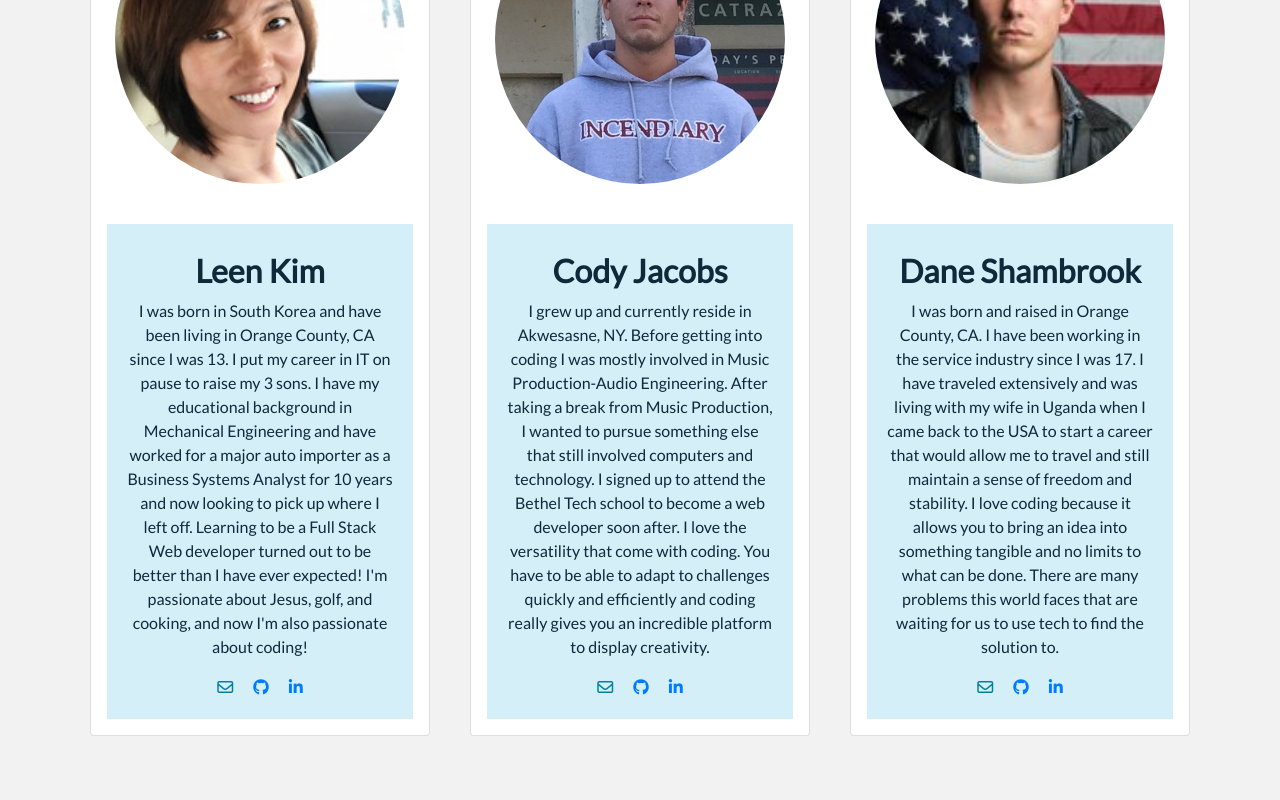
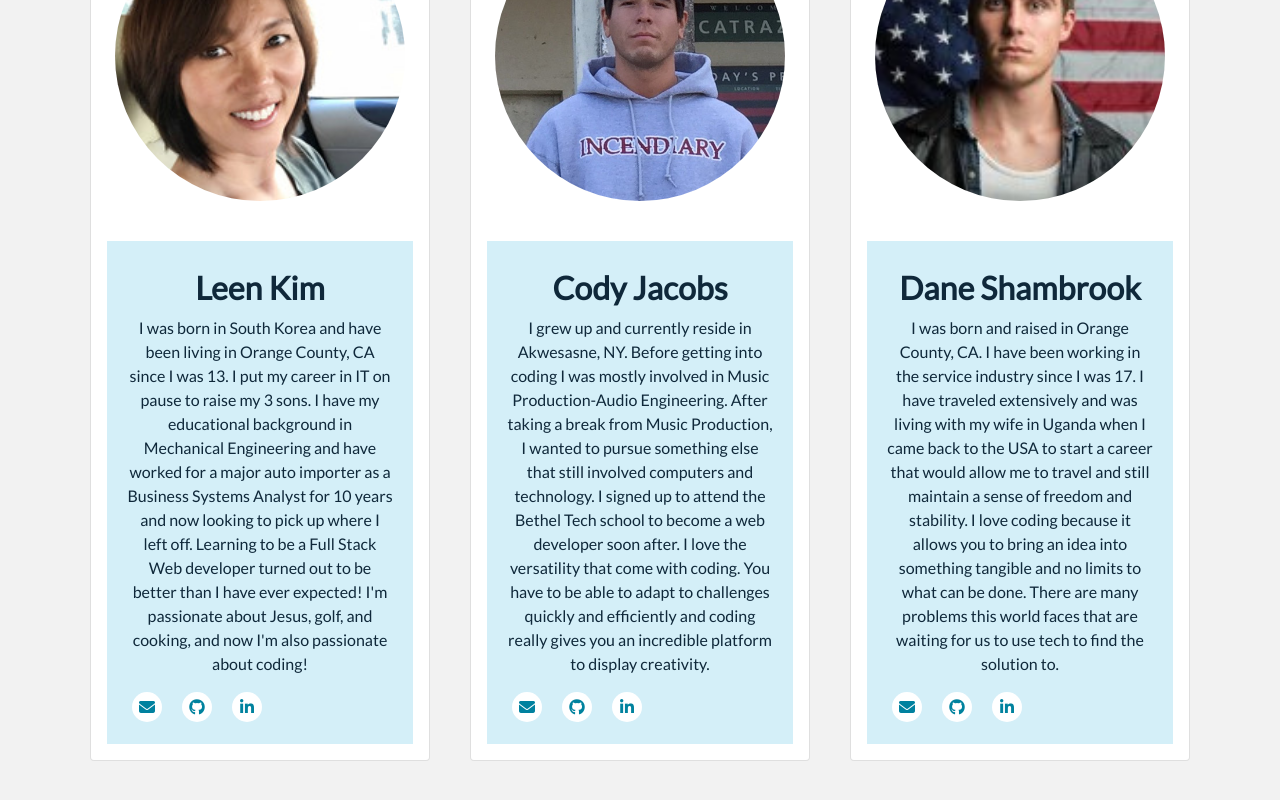
Before and after one commit to 8-27-a/final-project, a React (Create React App) app in the folder client/: page / in a window 1280 px wide. Shown: the part 1176-1976 px from the top of the page. Built offline with nearby package versions, Linux system fonts and the light colour scheme.

Commit message:
clean ups

```diff
--- a/client/src/components/Card/index.js
+++ b/client/src/components/Card/index.js
@@ -26,8 +26,8 @@ const Card = ({ first, last, email, role, imgUrl, summary, bio, userId }) => (
         color: "rgba(49, 205, 232, 1)"
       }}
     >
-      <a href={`mailto:${email}`} target="_blank" rel="noopener noreferrer">
-        <i className="fa fa-envelope-o"> {`${email}`}</i>
+      <a href={`mailto:${email}`} rel="noopener noreferrer">
+        <i className="fa fa-envelope"> {`${email}`}</i>
       </a>
     </div>
     <div
--- a/client/src/components/Footer/style.css
+++ b/client/src/components/Footer/style.css
@@ -10,7 +10,7 @@ footer {
     border-radius: 50px;
     text-align: center;
     background-color: #fff;
-    color: #00b4d7;
+    color: #00829e;
     float: left;
     margin-left: 5px;
 }
--- a/client/src/containers/Home.js
+++ b/client/src/containers/Home.js
@@ -34,7 +34,9 @@ class Home extends Component {
         </section>
         {/* ======= Dev Team Intro ===== */}
         <section className="about-us text-center" style={{ marginTop: 50 }}>
-          <h2>Project Team Members</h2>
+          <h2 style={{ color: "#0e283b", marginBottom: 25 }}>
+            Project Team Members
+          </h2>
           <div className="container">
             <div className="row">
               <div className="col-md-4">
@@ -57,12 +59,12 @@ class Home extends Component {
                       have ever expected! I'm passionate about Jesus, golf, and
                       cooking, and now I'm also passionate about coding!
                     </p>
-                    {/* <div className="social-media text-center mb-3"> */}
+                    <div className="social-media mb-5">
                       <a
                         href="mailto:leenkim@alumni.usc.edu"
                         className="card-link"
                       >
-                      <i className="fa fa-envelope-o" />
+                        <i className="fa fa-envelope" />
                       </a>
                       <a
                         href="https://github.com/llcoolk"
@@ -80,6 +82,7 @@ class Home extends Component {
                       >
                         <i className="fa fa-linkedin" />
                       </a>
+                    </div>
                   </div>
                 </div>
               </div>
@@ -105,11 +108,12 @@ class Home extends Component {
                       efficiently and coding really gives you an incredible
                       platform to display creativity.
                     </p>
+                    <div className="social-media text-center mb-5">
                       <a
                         href="mailto:codyjacobs191@gmail.com"
                         className="card-link"
                       >
-                      <i className="fa fa-envelope-o" />
+                        <i className="fa fa-envelope" />
                       </a>
                       <a
                         href="https://github.com/codered613"
@@ -127,6 +131,7 @@ class Home extends Component {
                       >
                         <i className="fa fa-linkedin" />
                       </a>
+                    </div>
                   </div>
                 </div>
               </div>
@@ -152,8 +157,9 @@ class Home extends Component {
                       that are waiting for us to use tech to find the solution
                       to.
                     </p>
+                    <div className="social-media text-center mb-5">
                       <a href="mailto:daxisda1@gmail.com" className="card-link">
-                      <i className="fa fa-envelope-o" />
+                        <i className="fa fa-envelope" />
                       </a>
                       <a
                         href="https://github.com/daxisda1"
@@ -176,6 +182,7 @@ class Home extends Component {
                 </div>
               </div>
             </div>
+          </div>
         </section>
       </React.Fragment>
     );
--- a/client/src/containers/Mentor.js
+++ b/client/src/containers/Mentor.js
@@ -4,7 +4,6 @@ import decode from "jwt-decode";
 import Axios from "axios";
 import Card from "../components/Card";
 import { API_URL } from "../backend_api";
-import "./mentor.css";
 
 class Mentor extends Component {
   state = {
--- a/client/src/containers/home.css
+++ b/client/src/containers/home.css
@@ -90,7 +90,7 @@ body {
   margin: 5px;
 }
 
-.card-link a {
+.card-link.fa a {
   margin-top: 5px;
   margin-bottom: 5px;
   height: 30px;
@@ -162,9 +162,16 @@ body {
 /* Social Media Links */
 
 .fa:hover {
-  color: #6c757d;
+  color: #07b5ff;
 }
 
+.fa-envelope {
+  color: #00819f;
+}
+
+.fa-envelope:hover {
+  color: #07b5ff;
+}
 
 @media screen and (max-width: 1366px) {
   .home-image .title {
--- a/client/src/containers/mentor.css
+++ /dev/null
@@ -1,13 +0,0 @@
-/* .mt-5,
-.my-5 {
-  margin-top: 5rem !important;
-} */
-
-
-.fa-envelope-o {
-  color: #00829c;
-}
-
-.fa-envelope-o:hover {
-  color: #07f7ff;
-}
```
Also changed, not shown: 1 other file (tests, documents, lock files or other folders). Lines whose indentation alone changed are shown as unchanged.
